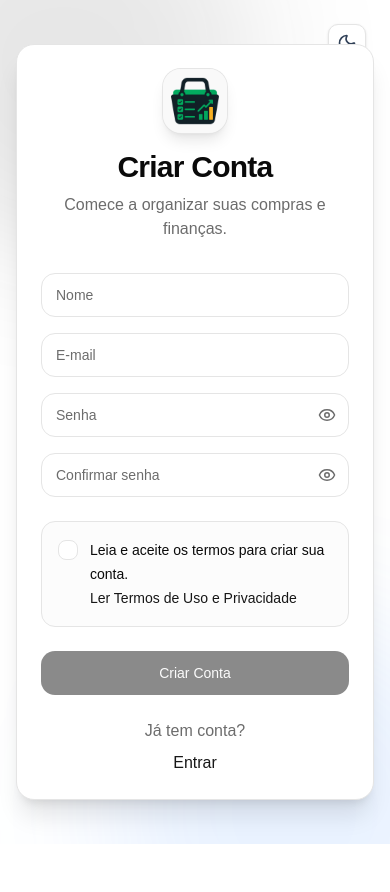
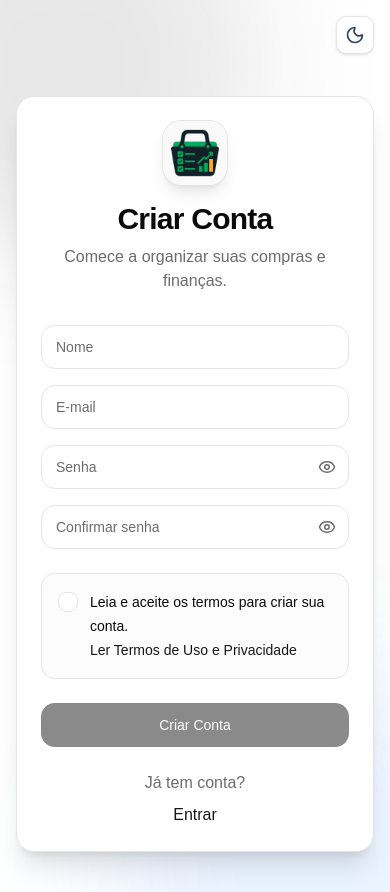
Before and after one commit to luanoliveiralab/ListaWeb, a Next.js app in the folder frontend/: page /cadastro in a window 390 px wide. Before the commit the page ends 844 px from the top, so only its background shows below. Built offline with nearby package versions, Linux system fonts and the light colour scheme; no server answers.

Commit message:
fix: corrige camada do tema no cadastro mobile

```diff
--- a/frontend/src/app/cadastro/page.tsx
+++ b/frontend/src/app/cadastro/page.tsx
@@ -83,12 +83,12 @@ export default function CadastroPage() {
   };
 
   return (
-    <div className="relative flex min-h-screen items-center justify-center overflow-hidden bg-background px-4 py-10">
+    <div className="relative flex min-h-screen items-center justify-center overflow-hidden bg-background px-4 pb-10 pt-24 sm:py-10">
 
       <div className="pointer-events-none absolute -left-32 -top-32 size-96 rounded-full bg-primary/10 blur-3xl" />
       <div className="pointer-events-none absolute -bottom-40 -right-24 size-96 rounded-full bg-blue-500/10 blur-3xl" />
 
-      <div className="absolute top-6 right-6">
+      <div className="absolute right-4 top-4 z-40 sm:right-6 sm:top-6">
         <ThemeToggle />
       </div>
 
```
